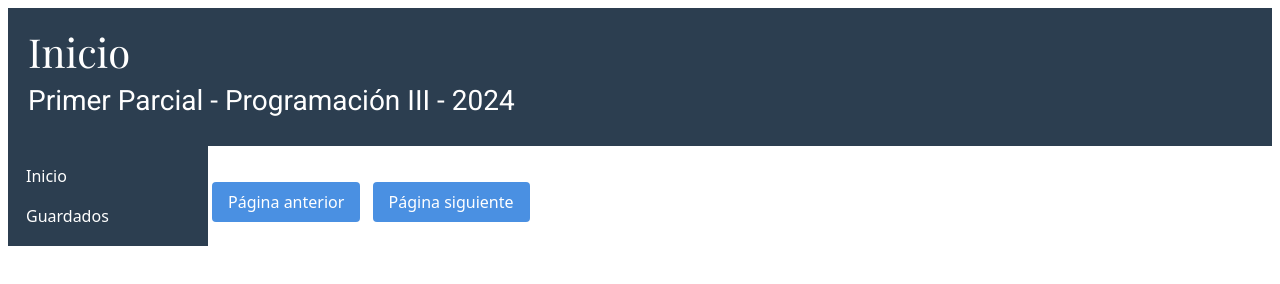
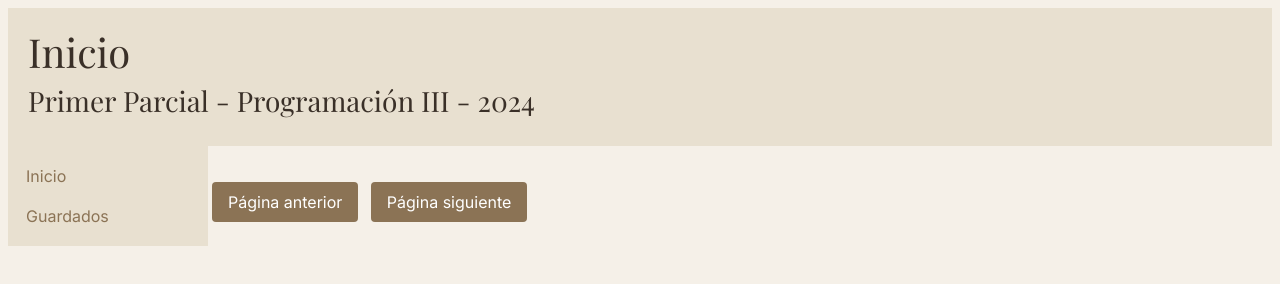
Before and after one commit to lucafamozo/Famozo_Luca_prog3, a plain HTML site: page index.html in a window 1280 px wide. Drawn offline with nearby package versions, Linux system fonts and the light colour scheme; no server answers.

Commit message:
punto 10

```diff
--- a/style.css
+++ b/style.css
@@ -1,4 +1,4 @@
-@import url('https://fonts.googleapis.com/css2?family=Roboto&family=Playfair+Display&display=swap');
+@import url('https://fonts.googleapis.com/css2?family=Playfair+Display:wght@400;700&family=Inter:wght@400;500&display=swap');
 
 main {
   display: grid;
@@ -6,10 +6,16 @@ main {
   grid-template-rows: auto 1fr;
 }
 
+body {
+  background-color: #f5f0e8;
+  color: #3a3028;
+  font-family: 'Inter', sans-serif;
+}
+
 header {
   grid-column: 1 / 3;
-  background-color: #2c3e50;
-  color: white;
+  background-color: #e8e0d0;
+  color: #3a3028;
   padding: 20px;
 }
 
@@ -18,26 +24,28 @@ h1 {
 }
 
 h3 {
-  font-family: 'Roboto', sans-serif;
+  font-family: 'Playfair Display', serif;
 }
 
 #panel-izquierda {
   grid-column: 1;
   grid-row: 2;
-  background-color: #2c3e50;
+  background-color: #e8e0d0;
   padding: 10px;
 }
 
 #panel-izquierda a {
   display: block;
-  color: white;
+  color: #8b7355;
   padding: 8px;
   text-decoration: none;
 }
 
 #panel-izquierda a:hover {
-  background-color: #4a90e2;
+  background-color: #d4c9b5;
+  color: #3a3028;
 }
+
 
 #principal {
   grid-column: 2;
@@ -52,11 +60,12 @@ h3 {
 }
 
 #cartas div {
-  border: 1px solid #ccc;
+  background-color: #fff;
+  border: 0.5px solid #e0d8cc;
   border-radius: 8px;
   padding: 10px;
   text-align: center;
-  box-shadow: 0px 4px 8px rgba(0, 0, 0, 0.2);
+  box-shadow: 0px 4px 8px rgba(0, 0, 0, 0.1);
 }
 
 #cartas img {
@@ -67,7 +76,7 @@ h3 {
 button {
   padding: 8px 16px;
   cursor: pointer;
-  background-color: #4a90e2;
+  background-color: #8b7355;
   color: white;
   border: none;
   border-radius: 4px;
@@ -75,7 +84,7 @@ button {
 }
 
 button:hover {
-  background-color: #357abd;
+  background-color: #6e5c42;
 }
 
 @media (max-width: 900px) {
```
